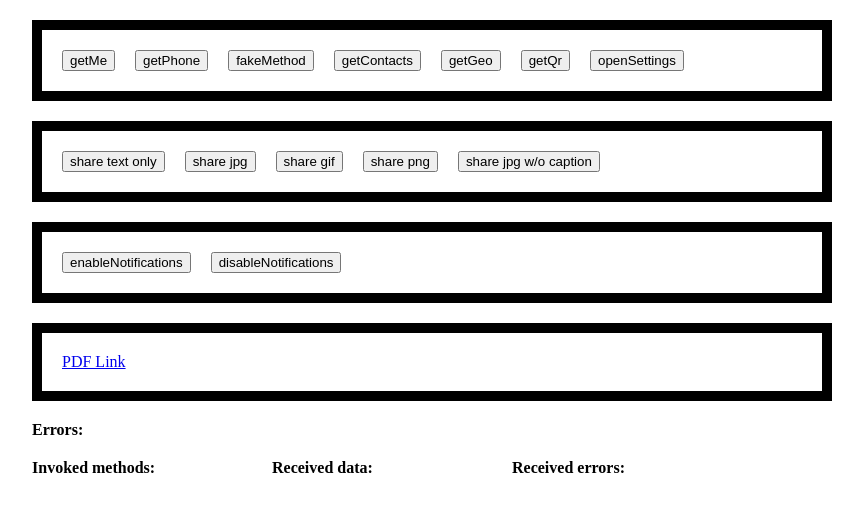
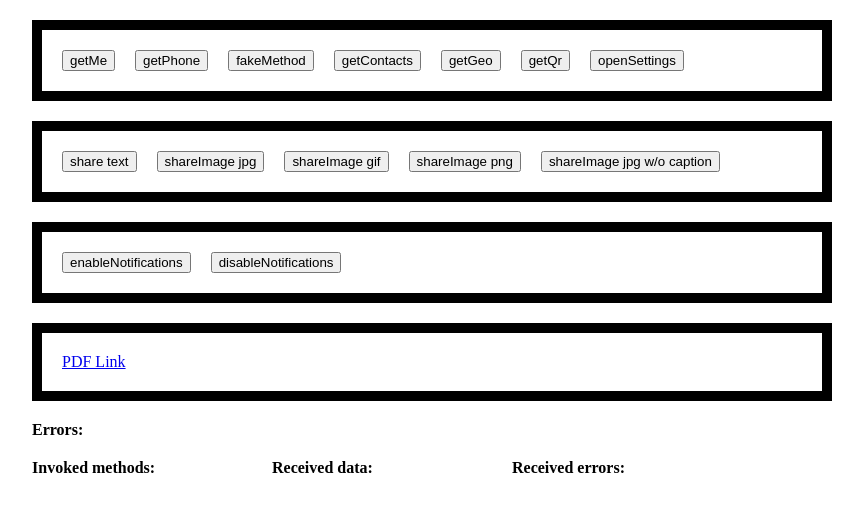
Before and after one commit to lgordey/lgordey.github.io, a Next.js app: page /test in a window 1280 px wide. Shown: the top 512 px of the page, without its empty margins (208-1071 px from the left). Built offline with nearby package versions, Linux system fonts and the light colour scheme.

Commit message:
Update bridge & adapt share method calls

```diff
--- a/package.json
+++ b/package.json
@@ -22,7 +22,7 @@
   },
   "homepage": "https://github.com/lgordey/lgordey.github.io#readme",
   "dependencies": {
-    "@btsd/aitu-bridge": "^0.1.38",
+    "@btsd/aitu-bridge": "^0.1.39",
     "@svgr/webpack": "^4.3.3",
     "@zeit/next-css": "^1.0.1",
     "next": "^9.1.1",
--- a/pages/test.js
+++ b/pages/test.js
@@ -80,11 +80,11 @@ function Test({ classes }) {
         <button onClick={() => handleMethod('openSettings')}>openSettings</button>
       </div>
       <div className={classes.btnWrapper}>
-        <button onClick={() => handleMethod('share', shareParams.textOnly)}>share text only</button>
-        <button onClick={() => handleMethod('share', shareParams.jpg)}>share jpg</button>
-        <button onClick={() => handleMethod('share', shareParams.gif)}>share gif</button>
-        <button onClick={() => handleMethod('share', shareParams.png)}>share png</button>
-        <button onClick={() => handleMethod('share', shareParams.jpgOnly)}>share jpg w/o caption</button>
+        <button onClick={() => handleMethod('share', shareParams.textOnly)}>share text</button>
+        <button onClick={() => handleMethod('shareImage', shareParams.jpg)}>shareImage jpg</button>
+        <button onClick={() => handleMethod('shareImage', shareParams.gif)}>shareImage gif</button>
+        <button onClick={() => handleMethod('shareImage', shareParams.png)}>shareImage png</button>
+        <button onClick={() => handleMethod('shareImage', shareParams.jpgOnly)}>shareImage jpg w/o caption</button>
       </div>
       <div className={classes.btnWrapper}>
         <button onClick={() => handleMethod('enableNotifications')}>enableNotifications</button>
```
Also changed, not shown: 1 other file (tests, documents, lock files or other folders).
